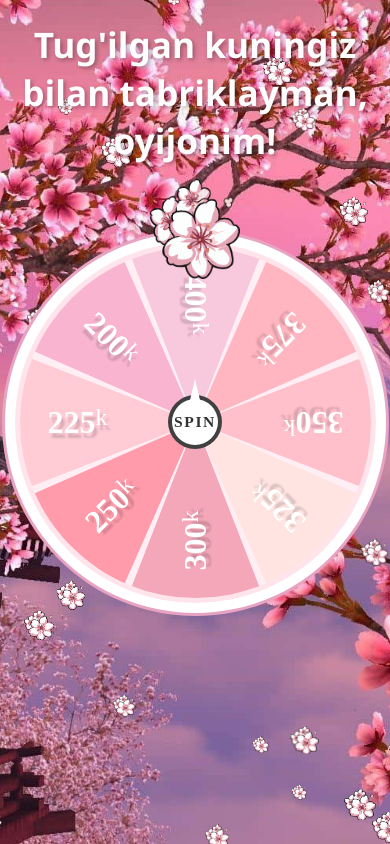
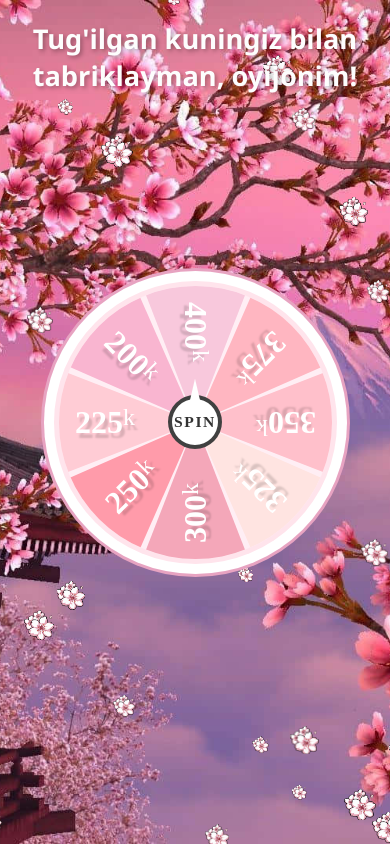
Before and after one commit to Celect1alSolace/Bank, a plain HTML site: page index.html in a window 390 px wide. Drawn offline with Linux system fonts and the light colour scheme.

Commit message:
Screen_Test_2

```diff
--- a/css/main.css
+++ b/css/main.css
@@ -27,11 +27,6 @@ body
     font-size: 2.2em;
     margin-bottom: 10px;
     text-shadow: 2px 2px 4px rgba(0,0,0,0.3);
-}
-
-.greeting img {
-    max-height: 100px;
-    margin-top: 5px;
 }
 
 .container{
@@ -149,8 +144,28 @@ body
         height: 100%;
     }
     .container .spinBtn {
+        width: 12vw;
+        height: 12vw;
+        font-size: 3vw;
+    }
+    .greeting h1 {
+        font-size: 1.7em; /* было 2.2em — уменьшаем */
+        padding: 0 10px;
+    }
+
+    .container {
+        width: 70vw;
+        height: 70vw;
+    }
+
+    .container .spinBtn {
         width: 14vw;
         height: 14vw;
         font-size: 4vw;
     }
+
+    .container .wheel {
+        width: 100%;
+        height: 100%;
     }
+}
--- a/index.html
+++ b/index.html
@@ -36,7 +36,6 @@
 <body>
     <div class="greeting">
         <h1>Tug'ilgan kuningiz bilan tabriklayman, oyijonim!</h1>
-        <img src="./images/sakura.png" alt="Sakura" />
     </div>
     <!-- Анимированный фон -->
     <canvas id="sakura"></canvas>
```
Lines whose indentation alone changed are shown as unchanged.
